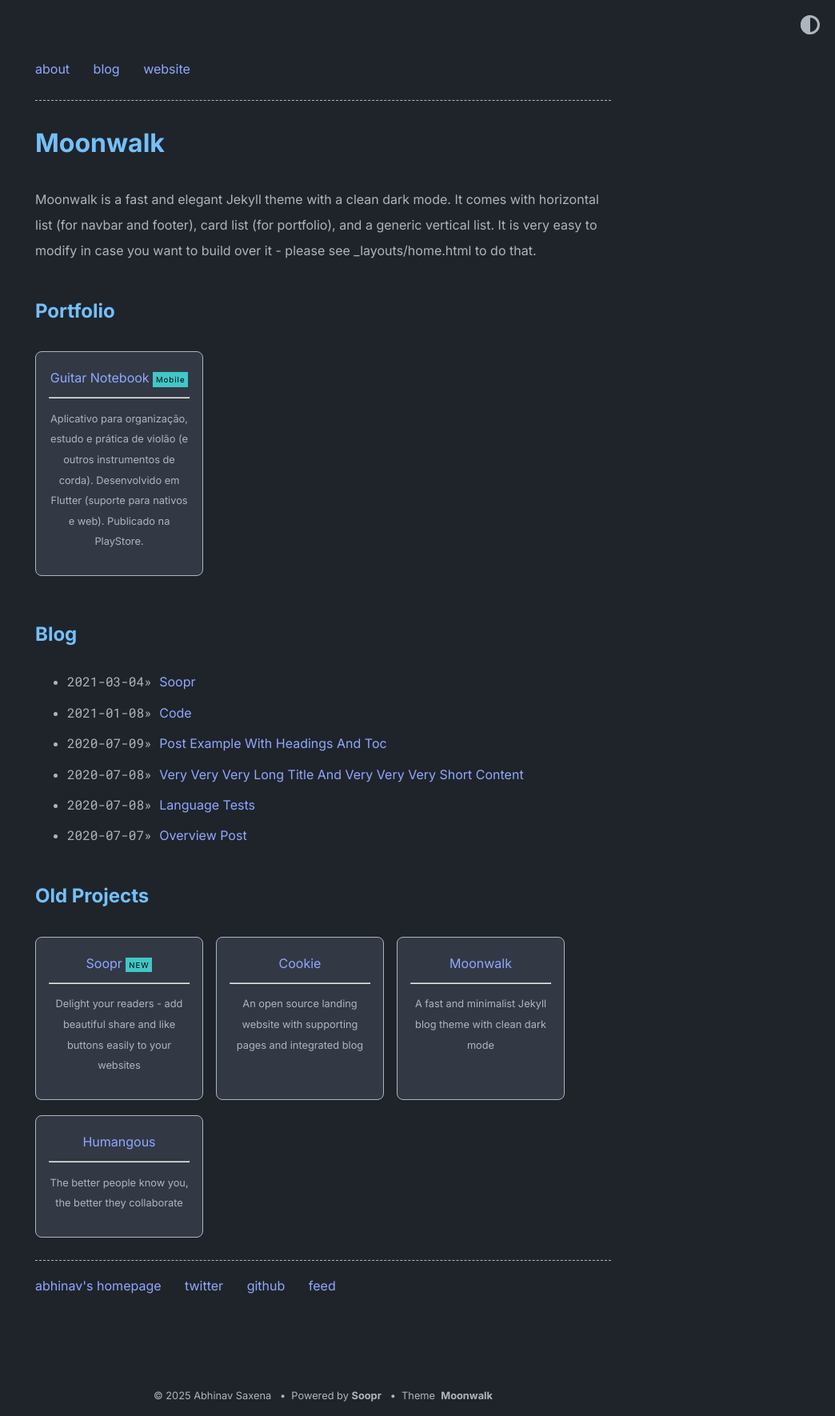
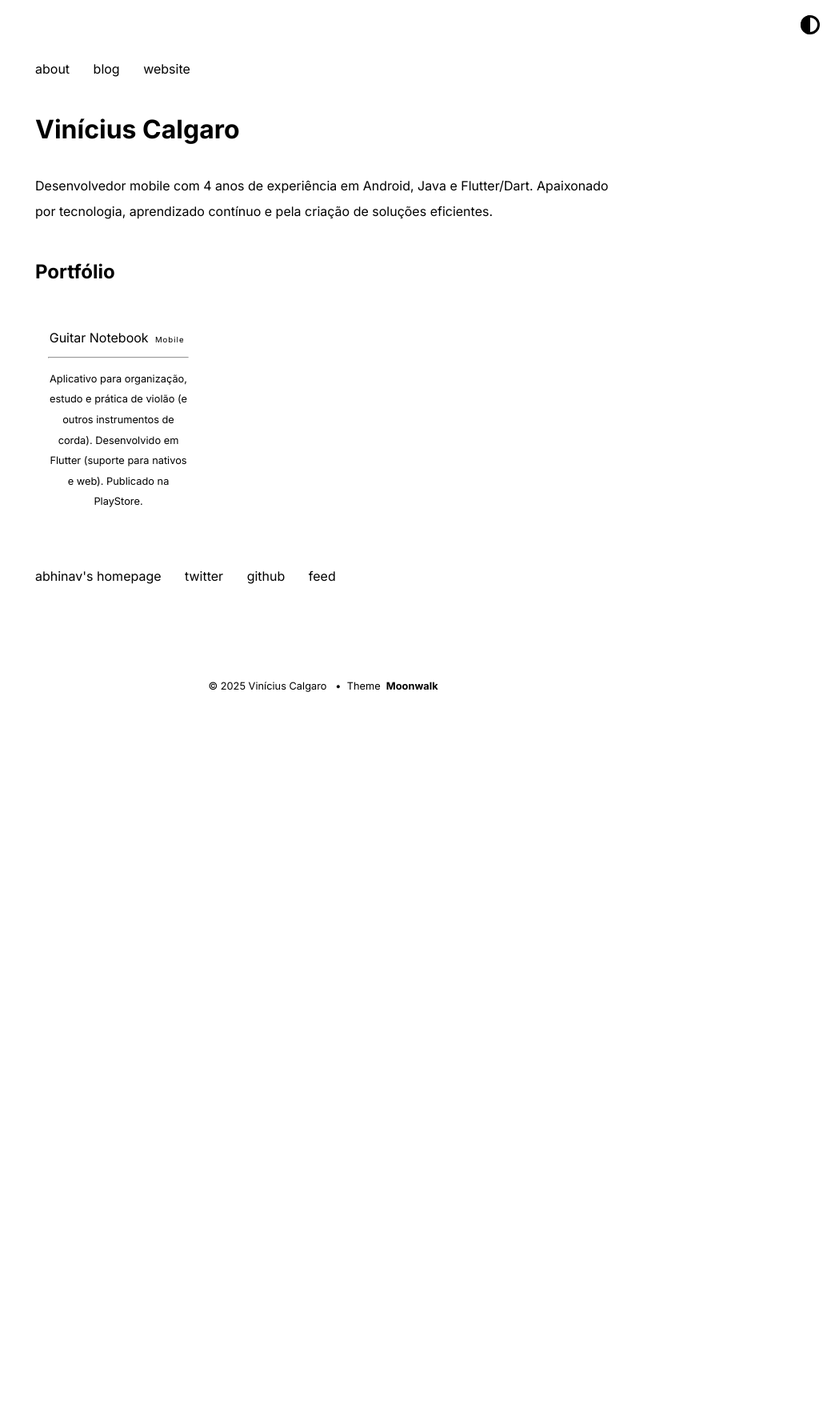
Before and after one commit to vinicalgaro/portfolio, a Jekyll site: the page built from index.md, in a window 1280 px wide. Shown: the whole page at 80% size, without its empty margins (236-1280 px from the left). Built offline with Jekyll 4.4.1, drawn with Linux system fonts in a browser that asks for light colours; after the commit the page ends 900 px from its top, so only the background shows below that.

Commit message:
Update _config.yml

```diff
--- a/_config.yml
+++ b/_config.yml
@@ -1,51 +1,35 @@
-title: Moonwalk
-author: Abhinav Saxena
-url: https://www.abhinavsaxena.com/moonwalk # root address of the site
-description: > # description of the site (multiple lines allowed)
-  Moonwalk is a fast and elegant Jekyll theme with a clean dark mode. It comes with horizontal list (for navbar and footer), card list (for portfolio), and a generic vertical list. It is very easy to modify in case you want to build over it - please see _layouts/home.html to do that.
+# Título e informações do seu site
+title: Vinícius Calgaro
+author: Vinícius Calgaro
+url: https://vinicalgaro.github.io/portfolio/ # URL raiz do seu site
+description: > # Descrição que aparecerá nos buscadores e no topo do site
+  Desenvolvedor mobile com 4 anos de experiência em Android, Java e Flutter/Dart. Apaixonado por tecnologia, aprendizado contínuo e pela criação de soluções eficientes.
 
-permalink: /:slug
-
-favicon: "./logo.png" # relative path to site's favicon
-
-twitter:
-    username: abhinav # update or delete this
-    card: summary_large_image
-
-#theme: moonwalk # if you are using GitHub Pages, change it to remote_theme: abhinavs/moonwalk
+# Configurações do tema Moonwalk
 remote_theme: abhinavs/moonwalk
 
 theme_config:
-  appearance: "dark" # can be "light", "dark" or "auto"
-  appearance_toggle: true # if appearance can be switched by user
-  back_home_text: "home.." # customize text for homepage link in post layout
-  date_format: "%Y-%m-%d" # customize how date is formatted
-  show_description: true # show blog description
-  show_navbar: true # show horizontal navbar
-  show_footer: true # show footer links in home page,add in _data/home.yml
-  show_copyright: true # show copyright notice in footer
-  # following keys are using to create home layout
-  show_projects: true # show projects as cards, add in _data/home.yml
-  show_blog: true # show blog posts added in _posts
-  show_old_projects: true # show old projects as cards, add in _data/home.yml
-  show_misc_list: false # show generic vertical list for misc details, add _data/home.yml
-  show_reading_time: true # show number of words and reading time in the blog posts
-  show_tags: true # show tags in a blog posts
-  # options for "home" page
+  appearance: "auto" # "light", "dark" ou "auto" para se adaptar ao sistema
+  appearance_toggle: true # Permite ao usuário alternar o tema
+  back_home_text: "home" # Texto do link para voltar à página inicial
+  date_format: "%d/%m/%Y" # Formato de data
+  show_description: true # Exibe a descrição do site
+  show_navbar: true # Exibe a barra de navegação
+  show_footer: true # Exibe o rodapé
+  show_copyright: true # Exibe o aviso de copyright no rodapé
+
+  # Títulos das seções na página inicial
   home:
-    title_projects: Portfolio
-    title_misc_list: Details
-    title_blog: Blog
-    title_old_projects: Old Projects
+    title_projects: Portfólio
+    title_blog: Blog # Você pode desativar a exibição de posts no futuro se não for usar
 
-soopr:
-  publish_token: "" # sign up at https://www.soopr.co to get your publish token and personalize share and reaction options
+  # Opções de exibição de posts
+  show_projects: true # Mostra a seção de portfólio
+  show_blog: false # Mude para 'true' se decidir ter um blog
+  show_reading_time: true
+  show_tags: true
 
-highlighter: rouge
-
-sass:
-  style: :compressed
-
+# Plugins Jekyll
 plugins:
   - jekyll-feed
   - jekyll-soopr-seo-tag
```
